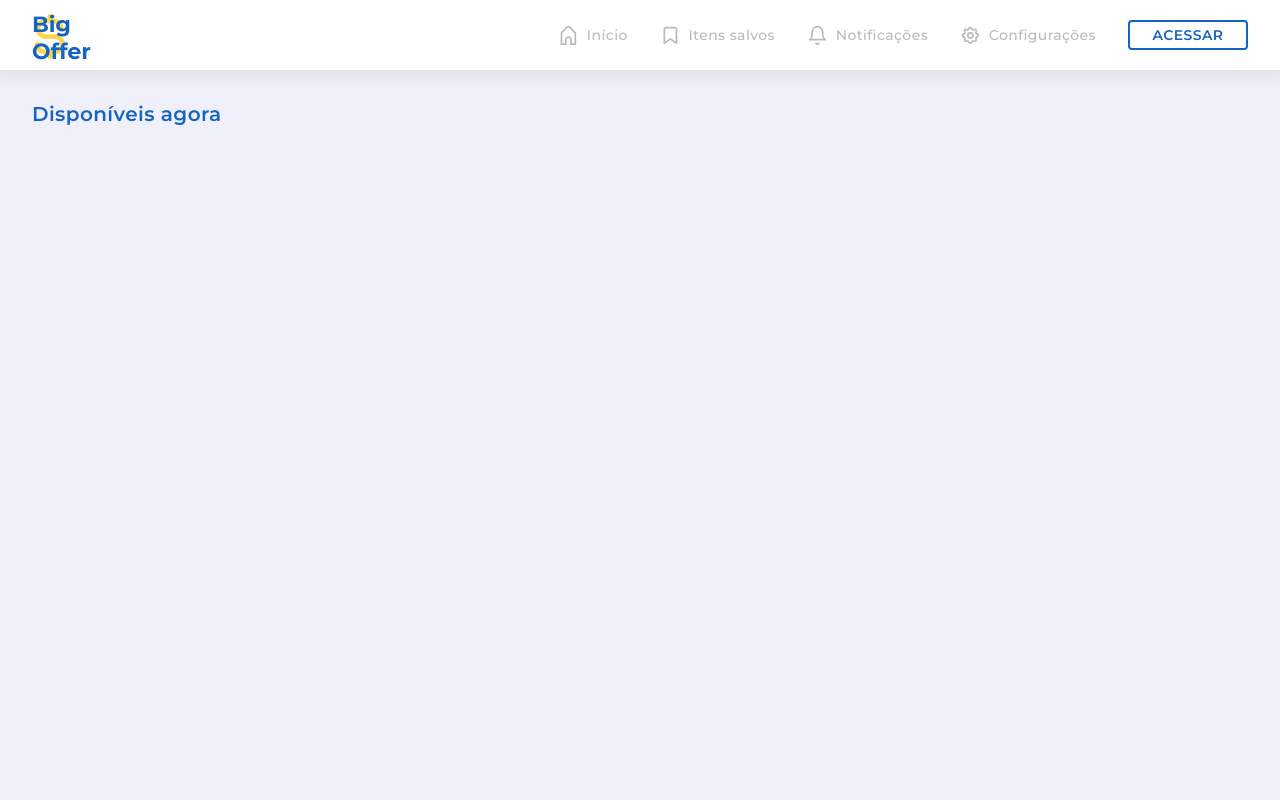
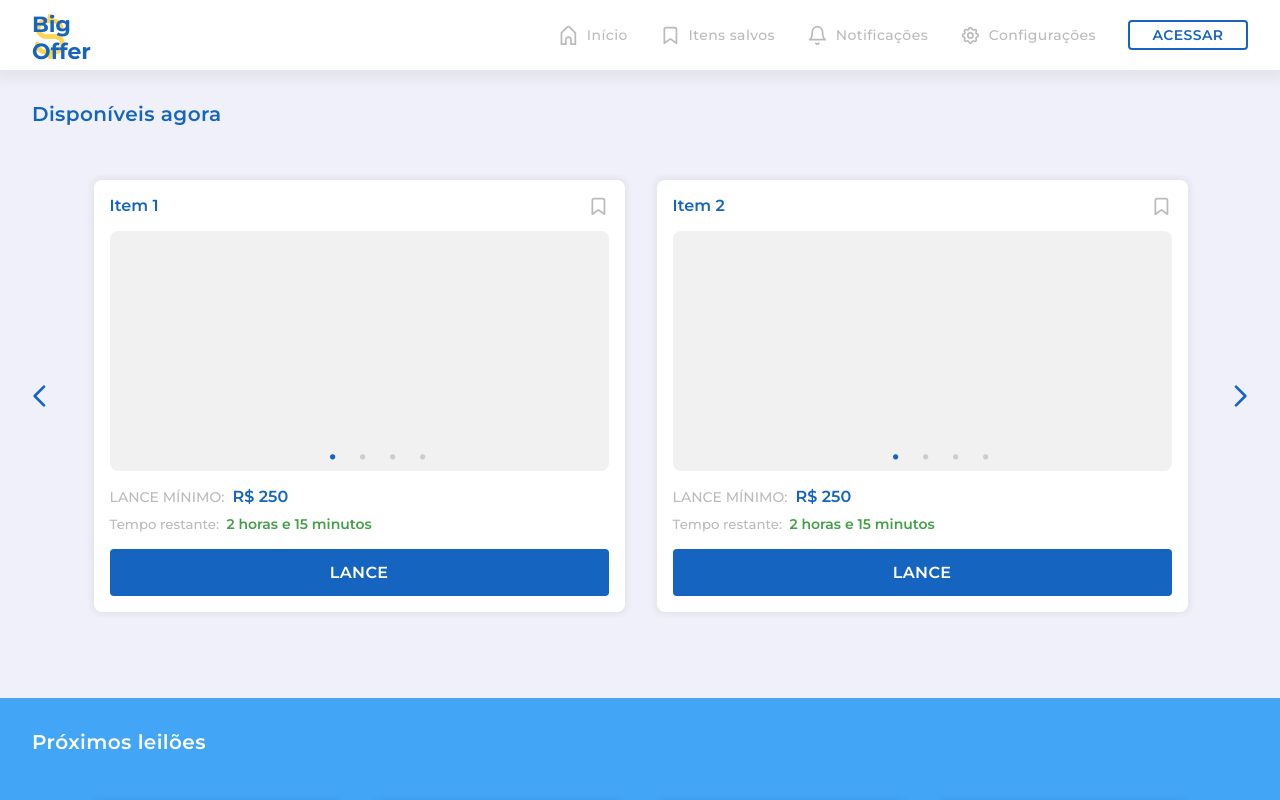
Before and after one commit to lucas95santos/bigoffer-web, a React (Create React App) app: page / in a window 1280 px wide. Shown: the top 800 px of the page. Built offline with nearby package versions, Linux system fonts and the light colour scheme; data requests are answered from the project's data file; grey boxes are pictures that could not be loaded.

Commit message:
feat: implementando a seção dos itens disponíveis para leilão

```diff
--- a/src/screens/Home.js
+++ b/src/screens/Home.js
@@ -1,6 +1,6 @@
 import React, { useEffect, useState } from 'react';
 // components
-import { Card } from '../components';
+import { Card, Slider } from '../components';
 // styles
 import '../styles/home.scss';
 
@@ -12,7 +12,7 @@ const fetchItems = async (route) => {
 };
 
 const Home = () => {
-  // const [openedAuctions, setOpenedAuctions] = useState([]);
+  const [openedAuctions, setOpenedAuctions] = useState([]);
   const [nextAuctions, setNextAuctions] = useState([]);
 
   useEffect(() => {
@@ -21,7 +21,10 @@ const Home = () => {
 
   const getAuctions = async () => {
     const data = await fetchItems('auctions');
-    if (data) setNextAuctions(data);
+    if (data) {
+      setNextAuctions(data);
+      setOpenedAuctions(data);
+    }
   };
 
   return (
@@ -29,6 +32,21 @@ const Home = () => {
       <section className="available-items">
         <div className="container">
           <h1>Disponíveis agora</h1>
+          {openedAuctions.length > 0 && (
+            <div className="items">
+              <Slider type="item">
+                {openedAuctions.map((auction, index) => (
+                  <div
+                    data-index={index}
+                    className="item-wrapper"
+                    key={auction.id}
+                  >
+                    <Card item={auction} />
+                  </div>
+                ))}
+              </Slider>
+            </div>
+          )}
         </div>
       </section>
       <section className="next-items">
--- a/src/styles/home.scss
+++ b/src/styles/home.scss
@@ -2,8 +2,6 @@
 
 .available-items,
 .next-items {
-  min-height: calc(100vh - 70px);
-
   h1 {
     font-size: 1.25rem;
     font-weight: 600;
@@ -23,6 +21,14 @@
   h1 {
     color: $primaryColor;
   }
+
+  .items {
+    margin: 48px 0;
+
+    .item-wrapper {
+      padding: 6px 16px;
+    }
+  }
 }
 
 .next-items {
```
